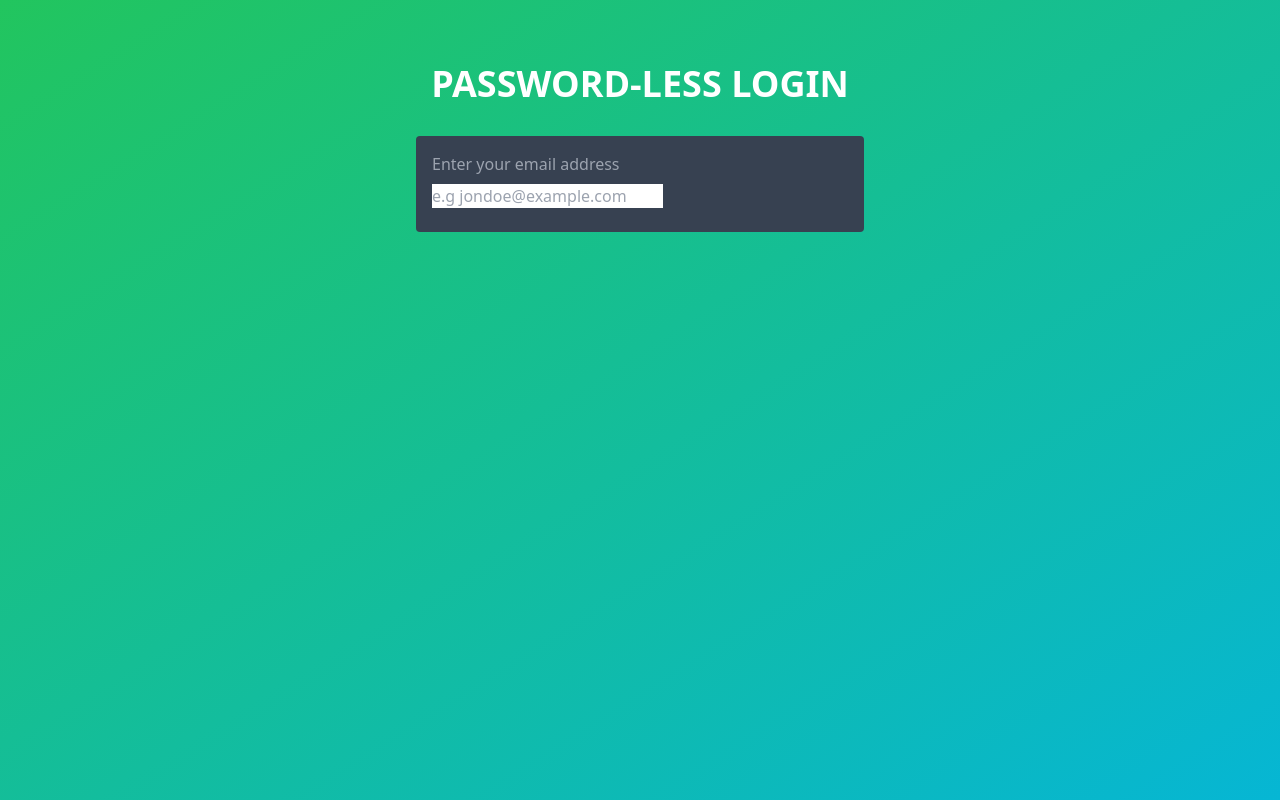
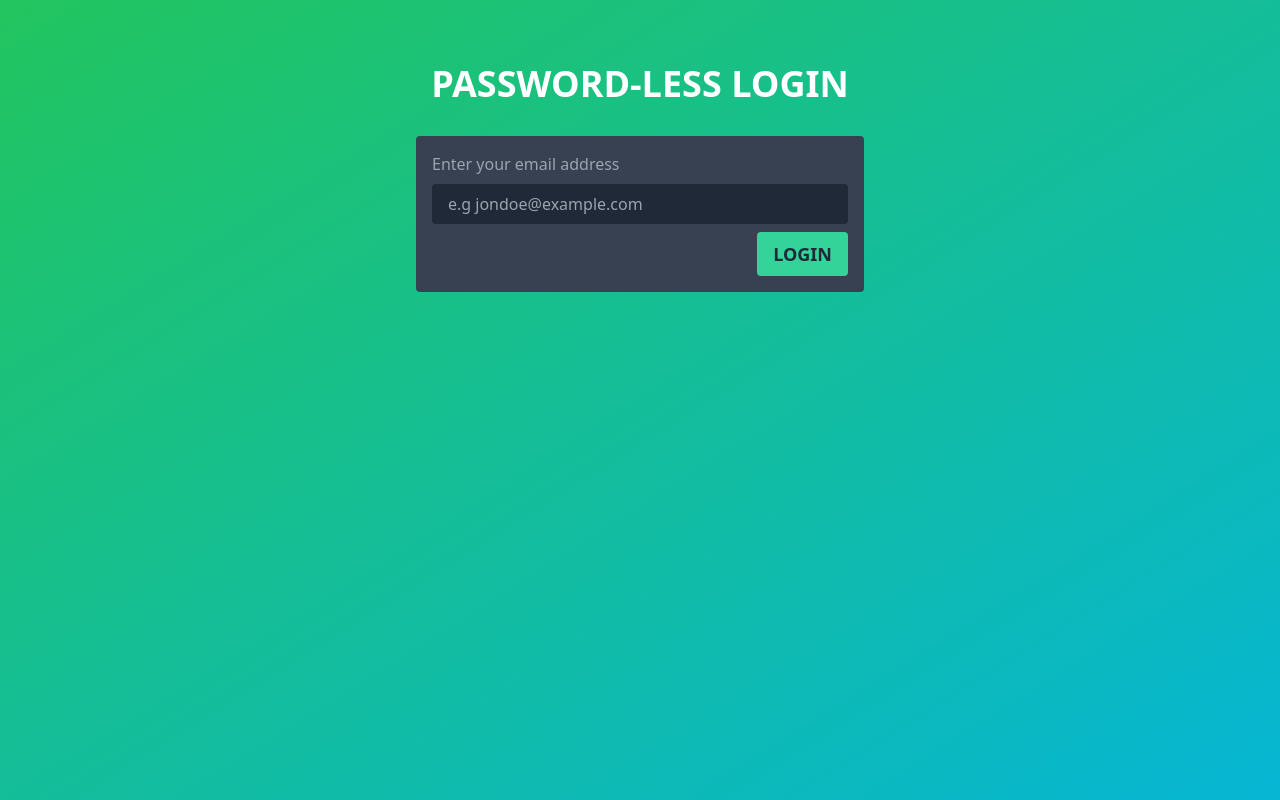
Before and after one commit to drummer-Yurii/password-less, a Vue app in the folder client/: page /login in a window 1280 px wide. Built offline with nearby package versions, Linux system fonts and the light colour scheme; what vue-toast-notification would draw is missing.

Commit message:
add data for form & create button

```diff
--- a/client/src/views/LoginView.vue
+++ b/client/src/views/LoginView.vue
@@ -1,17 +1,37 @@
+<script setup>
+import { ref } from 'vue';
+import vm from '../main';
+
+const email = ref('');
+const isSubmitting = ref(false);
+</script>
+
 <template>
   <main class="login min-h-screen bg-gradient-to-br from-green-500 to-cyan-500">
     <section class="container mx-auto pt-16 pb-4 px-4">
-            <h1 class="text-4xl mb-8 text-center font-black uppercase">
-                Password-less Login
-            </h1>
+      <h1 class="text-4xl mb-8 text-center font-black uppercase">Password-less Login</h1>
 
       <form @submit.prevent="" class="bg-gray-700 max-w-md mx-auto rounded p-4">
         <label class="block mb-2">
-                    <span class="block text-gray-400 mb-2">
-                        Enter your email address
-                    </span>
-                    <input type="email" placeholder="e.g jondoe@example.com" />
+          <span class="block text-gray-400 mb-2"> Enter your email address </span>
+          <input
+            type="email"
+            placeholder="e.g jondoe@example.com"
+            v-model="email"
+            :disabled="isSubmitting"
+            class="block w-full rounded bg-gray-800 py-2 px-4 disabled:opacity-50"
+          />
         </label>
+
+        <div class="flex justify-end items-center">
+          <input
+            type="submit"
+            value="Login"
+            :disabled="isSubmitting"
+            class="inline-block bg-emerald-400 text-lg text-gray-800 font-bold uppercase
+                rounded px-4 py-2 cursor-pointer disabled:opacity-50"
+          />
+        </div>
       </form>
     </section>
   </main>
```
Lines whose indentation alone changed are shown as unchanged.
